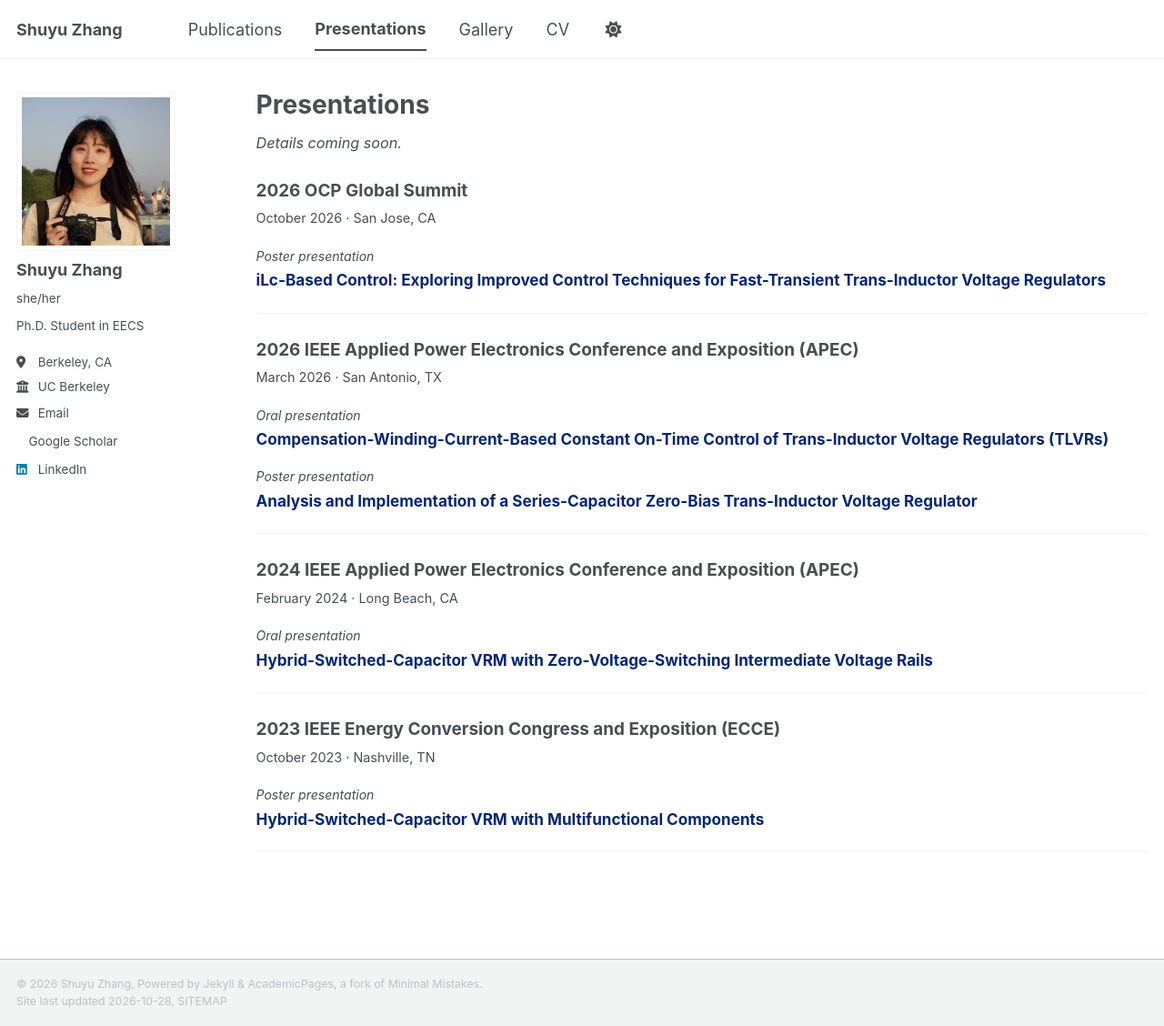
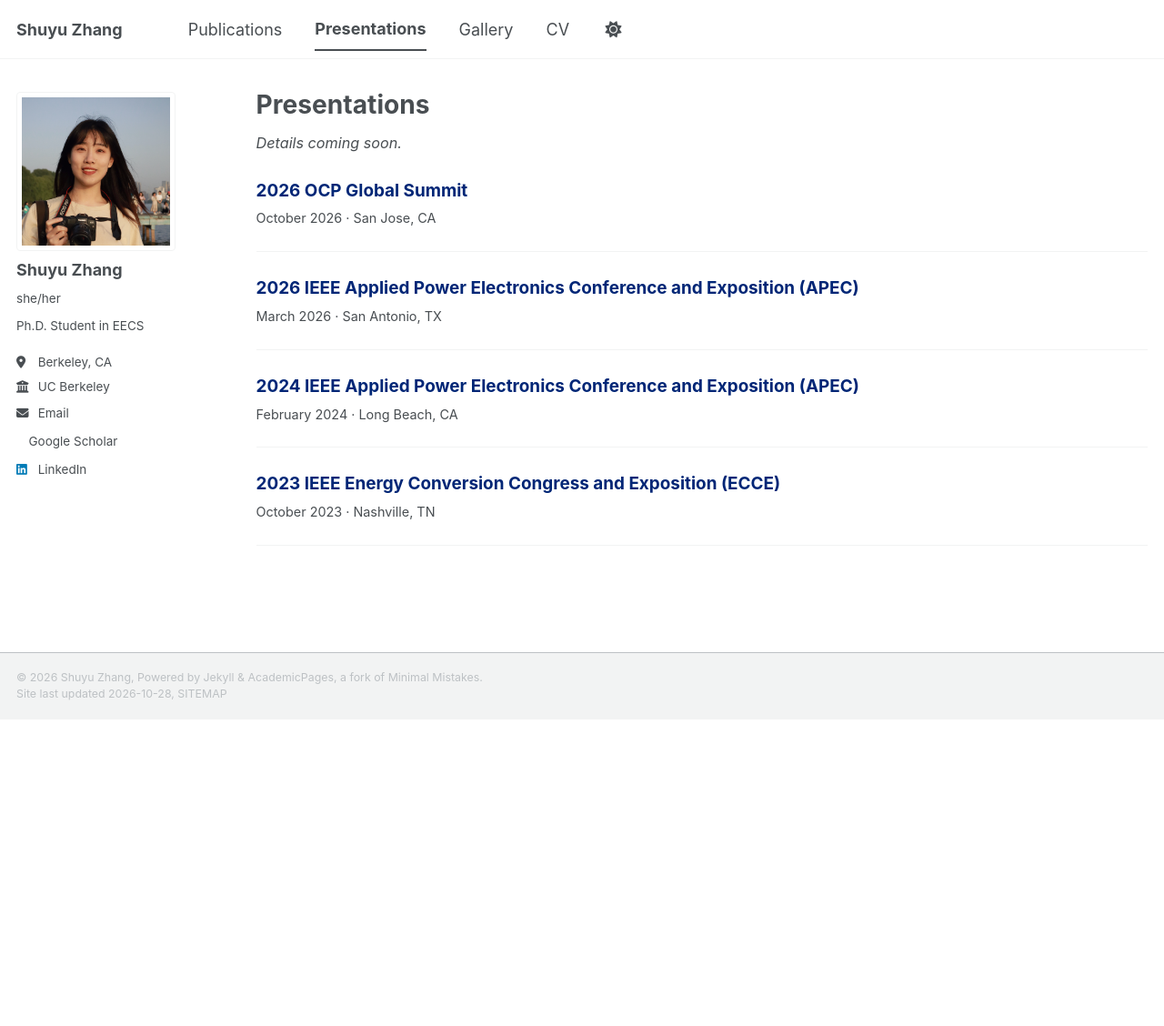
Before and after one commit to mocchi-chan/mocchi-chan.github.io, a Jekyll site: the page built from _pages/talks.html, in a window 1280 px wide and 1128 px high. Shown: the whole window at 91% size. Built offline with Jekyll 4.4.1, drawn with Linux system fonts in a browser that asks for light colours; a style sheet for code colours, icons or effects is not loaded.

Commit message:
Simplify Presentations to conference names, dates and locations
Remove paper titles and oral/poster labels from the presentation data and page. Keep the four conference entries and the Details coming soon message, using Berkeley Blue for conference names.

```diff
--- a/_data/presentations.yml
+++ b/_data/presentations.yml
@@ -3,35 +3,21 @@
   date: "2026-10"
   date_label: "October 2026"
   location: "San Jose, CA"
-  presentations:
-    - type: "Poster presentation"
-      title: "iLc-Based Control: Exploring Improved Control Techniques for Fast-Transient Trans-Inductor Voltage Regulators"
 
 - id: apec-2026
   event: "2026 IEEE Applied Power Electronics Conference and Exposition (APEC)"
   date: "2026-03"
   date_label: "March 2026"
   location: "San Antonio, TX"
-  presentations:
-    - type: "Oral presentation"
-      title: "Compensation-Winding-Current-Based Constant On-Time Control of Trans-Inductor Voltage Regulators (TLVRs)"
-    - type: "Poster presentation"
-      title: "Analysis and Implementation of a Series-Capacitor Zero-Bias Trans-Inductor Voltage Regulator"
 
 - id: apec-2024
   event: "2024 IEEE Applied Power Electronics Conference and Exposition (APEC)"
   date: "2024-02"
   date_label: "February 2024"
   location: "Long Beach, CA"
-  presentations:
-    - type: "Oral presentation"
-      title: "Hybrid-Switched-Capacitor VRM with Zero-Voltage-Switching Intermediate Voltage Rails"
 
 - id: ecce-2023
   event: "2023 IEEE Energy Conversion Congress and Exposition (ECCE)"
   date: "2023-10"
   date_label: "October 2023"
   location: "Nashville, TN"
-  presentations:
-    - type: "Poster presentation"
-      title: "Hybrid-Switched-Capacitor VRM with Multifunctional Components"
--- a/_pages/talks.html
+++ b/_pages/talks.html
@@ -12,14 +12,6 @@ author_profile: true
   <section class="presentation-event" id="{{ event.id | escape }}" aria-labelledby="{{ event.id | escape }}-title">
     <h2 class="presentation-event__title" id="{{ event.id | escape }}-title">{{ event.event | escape }}</h2>
     <p class="presentation-event__meta"><time datetime="{{ event.date | escape }}">{{ event.date_label | escape }}</time> · {{ event.location | escape }}</p>
-    <ul class="presentation-list" role="list">
-      {% for presentation in event.presentations %}
-      <li class="presentation-entry">
-        <p class="presentation-entry__type">{{ presentation.type | escape }}</p>
-        <h3 class="presentation-entry__title">{{ presentation.title | escape }}</h3>
-      </li>
-      {% endfor %}
-    </ul>
   </section>
   {% endfor %}
 </div>
--- a/_sass/layout/_presentations.scss
+++ b/_sass/layout/_presentations.scss
@@ -18,6 +18,7 @@
 
 .presentation-event__title {
   margin: 0 0 0.35rem;
+  color: var(--presentation-accent-color);
   font-size: 1.05em;
   line-height: 1.4;
 }
@@ -28,31 +29,6 @@
   line-height: 1.5;
 }
 
-.presentation-list {
-  margin: 0;
-  padding: 0;
-  list-style: none;
-}
-
-.presentation-entry {
-  margin: 0;
-  padding: 0.7rem 0 0.25rem;
-}
-
-.presentation-entry__type {
-  margin: 0 0 0.25rem;
-  font-size: 0.78em;
-  font-style: italic;
-  line-height: 1.5;
-}
-
-.presentation-entry__title {
-  margin: 0;
-  color: var(--presentation-accent-color);
-  font-size: 0.95em;
-  line-height: 1.45;
-}
-
 html[data-theme="dark"] .presentations {
   --presentation-accent-color: #9fd1ff;
 }
```
